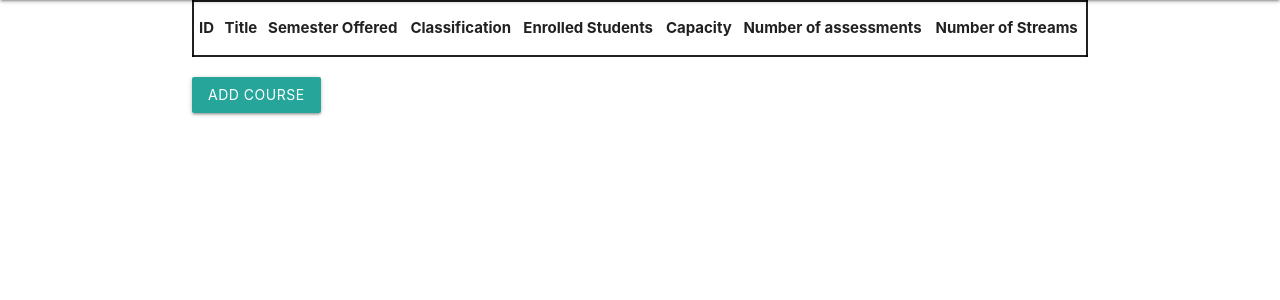
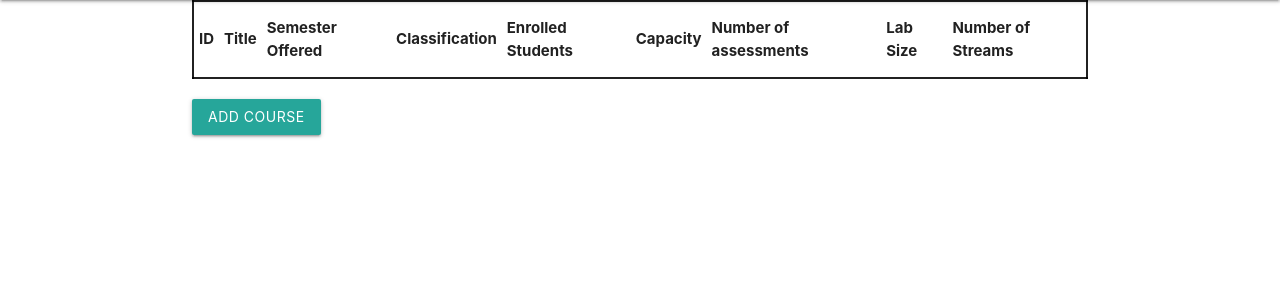
Before and after one commit to Staff-Allocations/Staff-Allocations, a Flask app: page /viewCourses in a window 1280 px wide. Shown: the part 64-364 px from the top of the page. Run offline with Flask 3, Linux system fonts and the light colour scheme; lists and menus that the app fills with data are empty.

Commit message:
Update viewCourses.html

```diff
--- a/App/templates/viewCourses.html
+++ b/App/templates/viewCourses.html
@@ -29,6 +29,7 @@
             <th>Enrolled Students</th>
             <th>Capacity</th>
             <th>Number of assessments</th>
+            <th>Lab Size</th>
             <th>Number of Streams<x/th>
         </tr>
         {% for course in courses %}
@@ -40,6 +41,7 @@
             <td>{{course.currStudents}}</td>
             <td>{{course.capacity}}</td>
             <td>{{course.numAssessments}}</td>
+            <td>{{course.lab_size}}</td>
             <td>{{course.numStreams}}</td>
         </tr>
         {% endfor %}
```
